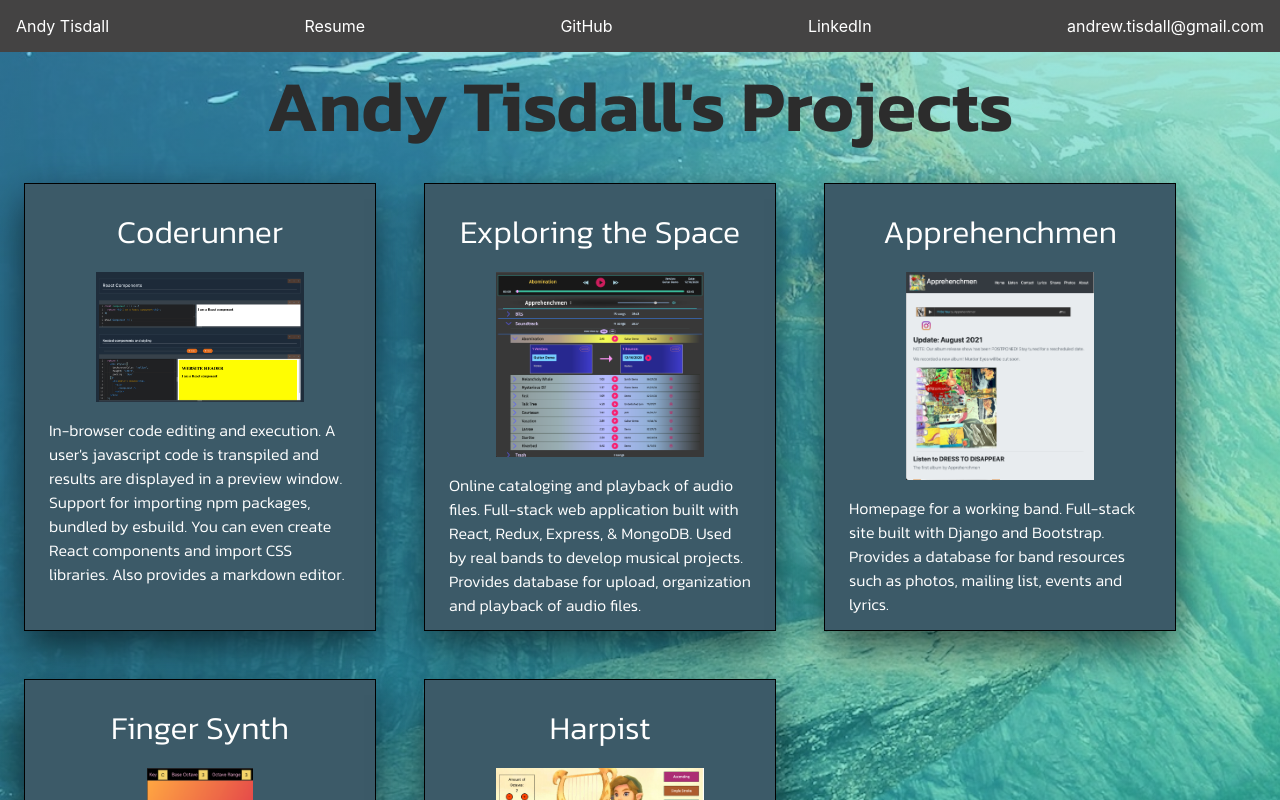
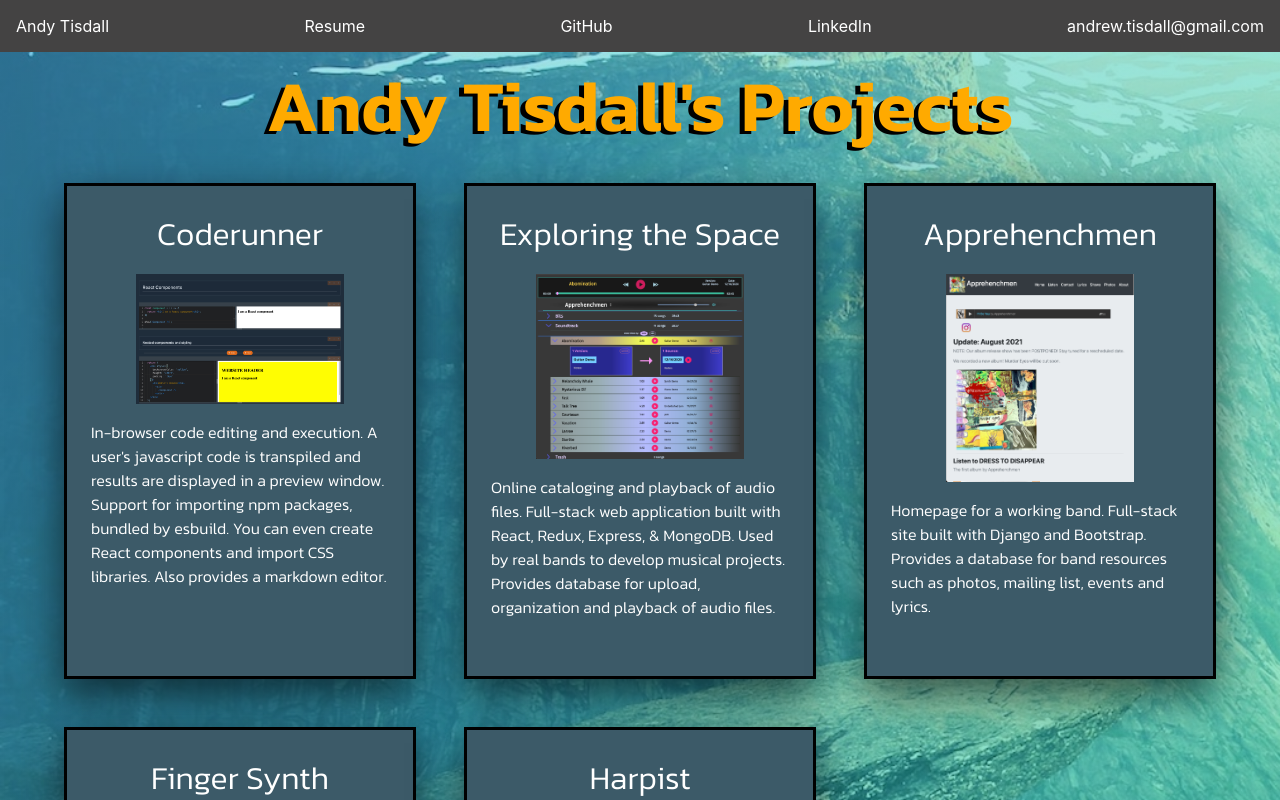
Before and after one commit to andytisdall/andytisdall.github.io, a React (Create React App) app: page / in a window 1280 px wide. Shown: the top 800 px of the page. Built offline with nearby package versions, Linux system fonts and the light colour scheme.

Commit message:
add animations to project page

```diff
--- a/public/index.html
+++ b/public/index.html
@@ -35,8 +35,7 @@
     <link rel="preconnect" href="https://fonts.googleapis.com">
     <link rel="preconnect" href="https://fonts.gstatic.com" crossorigin>
     <link href="https://fonts.googleapis.com/css2?family=Kanit:wght@300;600&display=swap" rel="stylesheet">
-    <link rel="preconnect" href="https://fonts.googleapis.com">
-    <link href="https://fonts.googleapis.com/css2?family=Montserrat:wght@400;600&display=swap" rel="stylesheet">
+    <link href="https://fonts.googleapis.com/css2?family=Source+Sans+Pro:wght@400;600&display=swap" rel="stylesheet">
     <title>Andy Tisdall</title>
   </head>
   <body>
--- a/src/App.css
+++ b/src/App.css
@@ -39,31 +39,108 @@ a:visited {
   font-size: 4.5rem;
   font-weight: 600;
   text-align: center;
-  color: rgb(44, 44, 44);
+  color: rgb(255, 170, 0);
+  text-shadow: -5px 3px black;
+  animation-name: drop;
+  animation-duration: 1.3s;
+  animation-timing-function: ease-in;
+}
+
+@keyframes drop {
+  0% {
+    transform: translateY(-10rem);
+  }
+
+  30% {
+    transform: translateY(-10rem);
+  }
+
+  70% {
+    transform: translateY(0);
+  }
+
+  85% {
+    transform: translateY(-.5rem);
+  }
+
+  100% {
+    transform: translateY(0);
+  }
 }
 
 .contact-item {
   margin: 0 2rem;
 }
 
-.project-container {
+.project-grid {
   display: grid;
-  grid-template-columns: repeat(auto-fit, 25rem);
-  align-items: center;
+  justify-content: center;
+  grid-template-columns: repeat(auto-fill, 25rem);
+}
+
+.project-wrapper {
+  position: relative;
+  margin: 1.5rem;
+  height: 31rem;
+  transition: all .5s;
 }
 
 .project {
+  position: absolute;
   display: flex;
   flex-direction: column;
-  justify-content: start;
   align-items: center;
   padding: 1.5rem;
-  border: 1px solid black;
-  height: 28rem;
-  margin: 1.5rem;
+  height: 100%;
+  border: 3px solid black;
   box-sizing: border-box;
   background-color: rgb(60, 90, 104);
   box-shadow: 0 1rem 2.5rem rgba(0, 0, 0, 0.616);
+  animation-name: flip;
+  animation-duration: 1s;
+  animation-timing-function: ease-in-out;
+  backface-visibility: hidden;
+  transition: all .5s;
+}
+
+.project-wrapper:hover {
+  transform: scale(1.4);
+  z-index: 100;
+}
+
+.project-back {
+  position: absolute;
+  height: 31rem;
+  width: 22rem;
+  background-image: url('./images/card.jpg');
+  background-repeat: no-repeat;
+  background-size: cover;
+  box-shadow: 0 1rem 2.5rem rgba(0, 0, 0, 0.616);
+  backface-visibility: hidden;
+  transform: rotateY(180deg);
+  animation-name: flipback;
+  animation-duration: 1s;
+  animation-timing-function: ease-in-out;
+}
+
+@keyframes flip {
+  0% {
+    transform: rotateY(180deg)
+  }
+
+  100% {
+    transform: rotateY(0);
+  }
+}
+
+@keyframes flipback {
+  0% {
+    transform: rotateY(0)
+  }
+
+  100% {
+    transform: rotateY(180deg);
+  }
 }
 
 .title {
@@ -94,9 +171,9 @@ a:visited {
   max-width: 40rem;
   min-height: 53rem;
   background-color: white;
-  color: rgb(77, 77, 77);
+  color: rgb(0, 0, 0);
   margin: auto;
-  font-family: 'Montserrat', sans-serif;
+  font-family: 'Source Sans Pro', sans-serif;
   padding: 1rem 1.5rem;
   box-sizing: border-box;
 }
@@ -116,8 +193,9 @@ a:visited {
 h1 {
   font-weight: 600;
   font-size: 2rem;
-  padding: 0.5rem 0;
   margin: 0;
+  padding: 0;
+  padding-top: 3px;
 }
 
 .resume-header {
@@ -127,23 +205,30 @@ h1 {
 }
 
 .resume-info {
+  font-size: 0.9rem;
+  margin-right: 1rem;
   display: flex;
-  justify-content: space-between;
-  flex-wrap: wrap;
-  font-size: 0.8rem;
-  line-height: 150%;
+  flex-direction: column;
+  align-items: flex-end;
+  color: rgb(77, 77, 77);
 }
 
-.resume-info-item:not(:last-child) {
-  margin-right: 0.5rem;
+.resume-portfolio {
+  display: flex;
+  align-items: center;
+  justify-content: flex-start;
+}
+
+.resume-portfolio a {
+  margin-top: 2px;
 }
 
 .resume-section-header {
   color: rgb(24, 165, 24);
   text-transform: uppercase;
-  font-size: 1rem;
+  font-size: 1.1rem;
   font-weight: 600;
-  margin: 0.8rem 0;
+  margin: 0.7rem .5rem 0.5rem 0;
 }
 
 ul {
@@ -151,24 +236,23 @@ ul {
 }
 
 li {
-  font-size: 0.8rem;
+  font-size: 0.9rem;
   line-height: 150%;
 }
 
 .resume-project-title {
   font-weight: 600;
-  font-size: 0.7rem;
+  font-size: .9rem;
   margin: 0.5rem auto;
+  letter-spacing: .5px;
 }
 
 .resume-position {
-  font-style: italic;
-  font-size: 0.7rem;
-  font-weight: 600;
+  font-size: .9rem;
+  font-weight: 400;
 }
 
 .resume-date {
   text-transform: uppercase;
-  font-style: italic;
-  font-weight: 400;
+  font-weight: 600;
 }
--- a/src/Main.js
+++ b/src/Main.js
@@ -2,48 +2,26 @@ import React from 'react';
 import Project from './Project';
 import Header from './Header';
 
-import apprehenchmen_image from './images/apprehenchmen.png';
-import exploring_image from './images/exploring.png';
-import harpist_image from './images/harpist.png';
-import fingersynth_image from './images/fingersynth.png';
-import coderunner_image from './images/coderunner.png';
+import projectData from './data/projectData';
 
 const Main = () => {
+  const renderProjects = () => {
+    return projectData.map((proj) => {
+      return (
+        <Project
+          title={proj.title}
+          description={proj.description}
+          pic={proj.pic}
+          url={proj.url}
+        />
+      );
+    });
+  };
+
   return (
     <div className="container">
       <Header />
-      <div className="project-container">
-        <Project
-          title="Coderunner"
-          description="In-browser code editing and execution. A user's javascript code is transpiled and results are displayed in a preview window. Support for importing npm packages, bundled by esbuild. You can even create React components and import CSS libraries. Also provides a markdown editor."
-          pic={coderunner_image}
-          url="https://andytisdall.github.io/coderunner"
-        />
-        <Project
-          title="Exploring the Space"
-          description="Online cataloging and playback of audio files.  Full-stack web application built with React, Redux, Express, & MongoDB. Used by real bands to develop musical projects. Provides database for upload, organization and playback of audio files."
-          pic={exploring_image}
-          url="https://exploring-the-space.com"
-        />
-        <Project
-          title="Apprehenchmen"
-          description="Homepage for a working band. Full-stack site built with Django and Bootstrap.  Provides a database for band resources such as photos, mailing list, events and lyrics."
-          pic={apprehenchmen_image}
-          url="https://apprehenchmen.com"
-        />
-        <Project
-          title="Finger Synth"
-          description="Mobile synth with touch interaction. Built with React and using the ToneJS module.  Customizable Javascript-based instrument with modular effect processing, controlled by touch screen gestures."
-          pic={fingersynth_image}
-          url="https://andytisdall.github.io/finger-synth"
-        />
-        <Project
-          title="Harpist"
-          description="Customizable virtual harp instrument built with vanilla Javascript and using the ToneJS module."
-          pic={harpist_image}
-          url="https://apprehenchmen.com/harp"
-        />
-      </div>
+      <div className="project-grid">{renderProjects()}</div>
     </div>
   );
 };
--- a/src/Project.js
+++ b/src/Project.js
@@ -1,17 +1,16 @@
 import React from 'react';
 
 const Project = (props) => {
-    return (
-        <a className="project" href={props.url}>
-            <div className="title">
-                {props.title}
-            </div>
-            <img className="pic" src={props.pic} />
-            <div className="description">
-                {props.description}
-            </div>
-        </a>
-    );
+  return (
+    <div className="project-wrapper">
+      <div className="project-back"></div>
+      <a className="project" href={props.url}>
+        <div className="title">{props.title}</div>
+        <img className="pic" src={props.pic} alt={props.title} />
+        <div className="description">{props.description}</div>
+      </a>
+    </div>
+  );
 };
 
 export default Project;
--- /dev/null
+++ b/src/data/projectData.js
@@ -0,0 +1,45 @@
+import apprehenchmen_image from '../images/apprehenchmen.png';
+import exploring_image from '../images/exploring.png';
+import harpist_image from '../images/harpist.png';
+import fingersynth_image from '../images/fingersynth.png';
+import coderunner_image from '../images/coderunner.png';
+
+const data = [
+  {
+    title: 'Coderunner',
+    description:
+      "In-browser code editing and execution. A user's javascript code is transpiled and results are displayed in a preview window. Support for importing npm packages, bundled by esbuild. You can even create React components and import CSS libraries. Also provides a markdown editor.",
+    pic: coderunner_image,
+    url: 'https://andytisdall.github.io/coderunner',
+  },
+  {
+    title: 'Exploring the Space',
+    description:
+      'Online cataloging and playback of audio files.  Full-stack web application built with React, Redux, Express, & MongoDB. Used by real bands to develop musical projects. Provides database for upload, organization and playback of audio files.',
+    pic: exploring_image,
+    url: 'https://exploring-the-space.com',
+  },
+  {
+    title: 'Apprehenchmen',
+    description:
+      'Homepage for a working band. Full-stack site built with Django and Bootstrap.  Provides a database for band resources such as photos, mailing list, events and lyrics.',
+    pic: apprehenchmen_image,
+    url: 'https://apprehenchmen.com',
+  },
+  {
+    title: 'Finger Synth',
+    description:
+      'Mobile synth with touch interaction. Built with React and using the ToneJS module.  Customizable Javascript-based instrument with modular effect processing, controlled by touch screen gestures.',
+    pic: fingersynth_image,
+    url: 'https://andytisdall.github.io/finger-synth',
+  },
+  {
+    title: 'Harpist',
+    description:
+      'Customizable virtual harp instrument built with vanilla Javascript and using the ToneJS module.',
+    pic: harpist_image,
+    url: 'https://apprehenchmen.com/harp',
+  },
+];
+
+export default data;
--- a/src/resume/Education.js
+++ b/src/resume/Education.js
@@ -3,16 +3,10 @@ import React from 'react';
 const Education = () => {
   return (
     <section>
-            <div className="resume-section-header">
-                    Education
-                </div>
-                <div className="resume-project-title">
-                    City College of San Francisco
-                </div>
+      <div className="resume-section-header">Education</div>
+      <div className="resume-project-title">San Francisco State University</div>
       <ul>
-                    <li>
-                        Received Certificates of Accomplishment in Sound Recording and Live Sound
-                    </li>
+        <li>Bachelor of Arts - Creative Writing</li>
       </ul>
     </section>
   );
--- a/src/resume/ResumeHeader.js
+++ b/src/resume/ResumeHeader.js
@@ -5,17 +5,19 @@ const ResumeHeader = () => {
     <section>
       <div className="resume-header">
         <h1>Andrew Tisdall</h1>
-            </div>
         <div className="resume-info">
           <div className="resume-info-item">
-                    (415) 819-0251
+            <a href="mailto:andrew.tisdall@gmail.com">
+              andrew.tisdall@gmail.com
+            </a>
           </div>
-                <div className="resume-info-item">
-                    <a href="mailto:andrew.tisdall@gmail.com">andrew.tisdall@gmail.com</a>
+          <div className="resume-info-item">(415) 819-0251</div>
         </div>
-                <div className="resume-info-item">
-                    <a href="https://andytisdall.github.com">andytisdall.github.com</a>
       </div>
+
+      <div className="resume-portfolio">
+        <div className="resume-section-header">Portfolio </div>
+        <a href="https://andytisdall.github.io">andytisdall.github.io</a>
       </div>
     </section>
   );
```
Also changed, not shown: src/resume/Projects.js (+18 -23 lines), src/images/card.jpg (added). Lines whose indentation alone changed are shown as unchanged.
